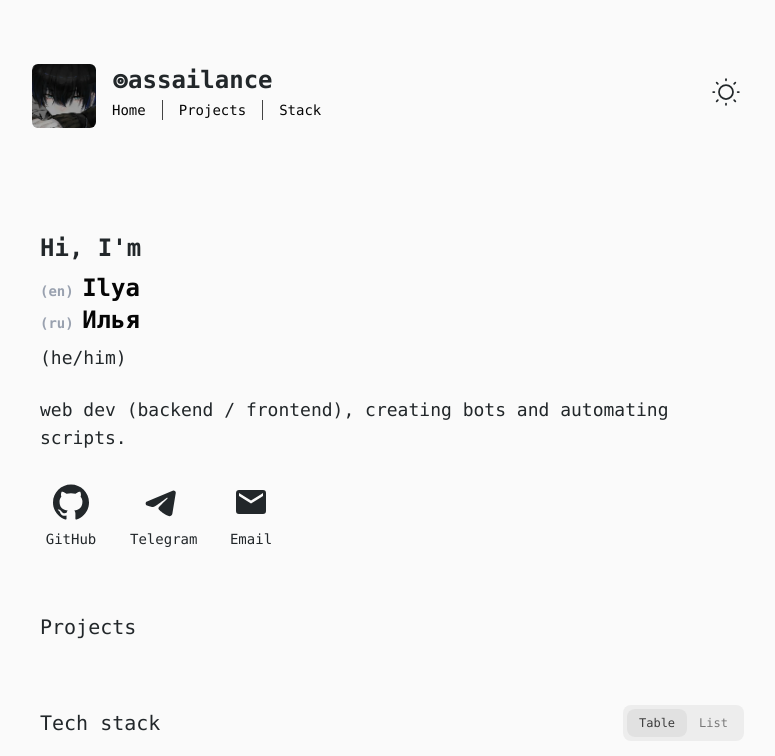
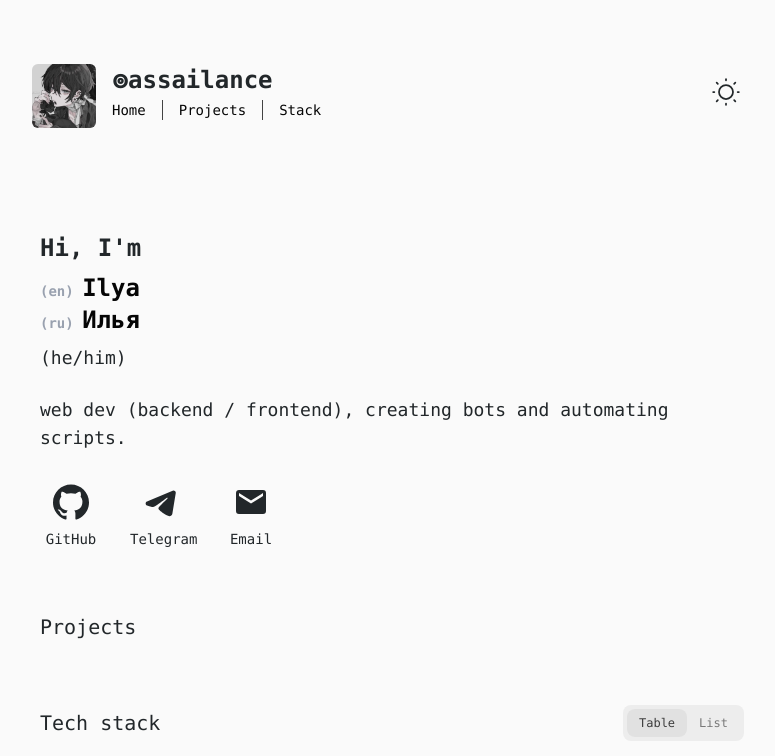
Before and after one commit to assailance/assailance-website, a Vue app: page / in a window 1280 px wide. Shown: the top 756 px of the page, without its empty margins (248-1023 px from the left). Built offline with nearby package versions, Linux system fonts and the light colour scheme; no server answers.

Commit message:
style: изменены аватары для разных тем

```diff
--- a/src/components/layout/Header.vue
+++ b/src/components/layout/Header.vue
@@ -14,21 +14,19 @@ const { toggleTheme } = useTheme()
       <!-- Logo -->
       <RouterLink :to="{ name: 'index' }" class="inline-flex items-center sm:relative sm:inline-block">
         <img
-          src="@/assets/images/avatar2.webp"
+          src="@/assets/images/dark-avatar.webp"
           alt="assailance"
           loading="eager"
           decoding="async"
-          fetchpriority="auto"
           width="64"
           height="64"
           class="me-4 inline-block size-16 rounded-md sm:absolute sm:start-[-5rem] sm:me-0 sm:h-16 sm:w-16 dark:hidden"
         />
         <img
-          src="@/assets/images/avatar.webp"
+          src="@/assets/images/light-avatar.webp"
           alt="assailance"
           loading="eager"
           decoding="async"
-          fetchpriority="auto"
           width="64"
           height="64"
           class="me-4 size-16 rounded-md not-dark:hidden sm:absolute sm:start-[-5rem] sm:me-0 sm:h-16 sm:w-16"
@@ -49,15 +47,6 @@ const { toggleTheme } = useTheme()
     </div>
     <!-- /Left -->
 
-    <!-- Search -->
-    <!--    <div class="ms-auto">-->
-    <!--      <button class="hover:text-accent flex size-9 cursor-pointer items-center justify-center rounded-md" aria-keyshortcuts="Control+K Meta+K" data-open-modal="">-->
-    <!--        <SearchIcon />-->
-    <!--        <span class="sr-only">Open Search</span>-->
-    <!--      </button>-->
-    <!--    </div>-->
-    <!-- /Search -->
-
     <!-- Theme -->
     <div class="ms-2 sm:ms-auto">
       <button
```
Also changed, not shown: src/assets/images/dark-avatar.webp (added), src/assets/images/light-avatar.webp (added).
